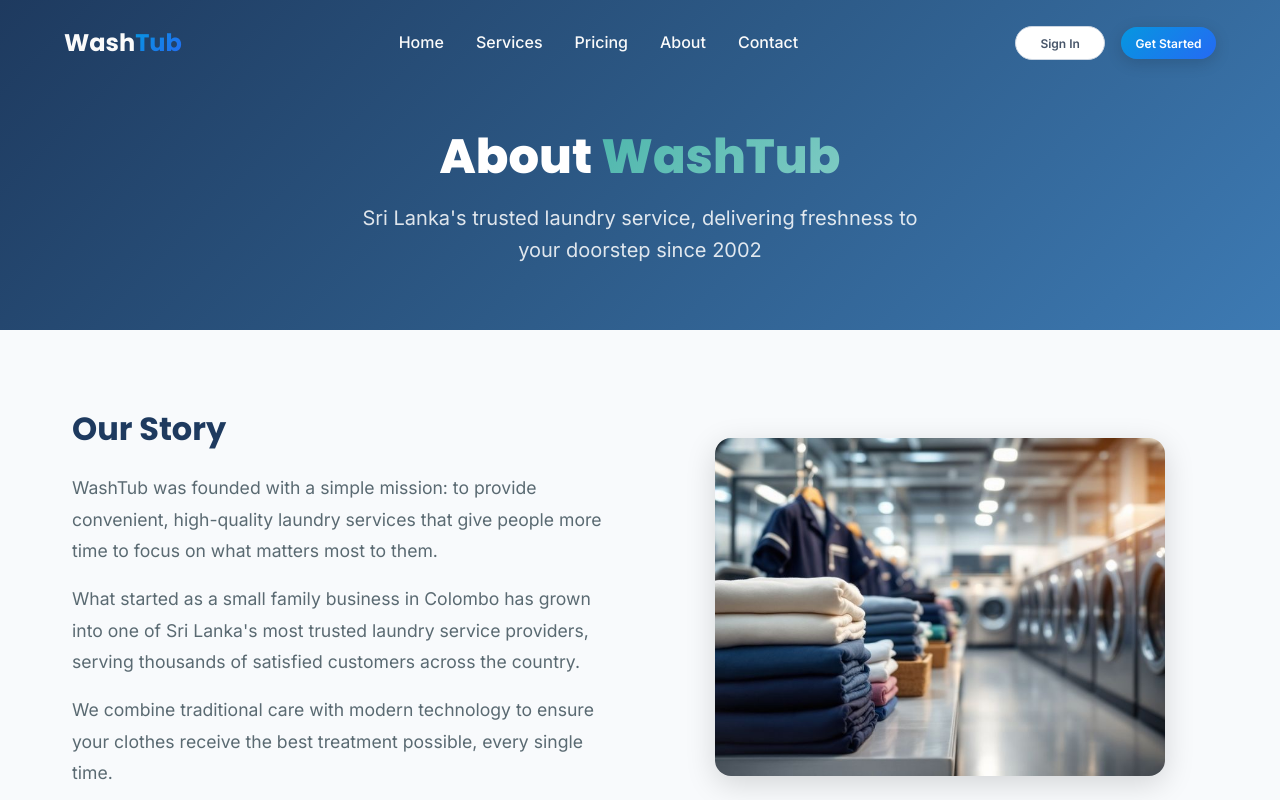
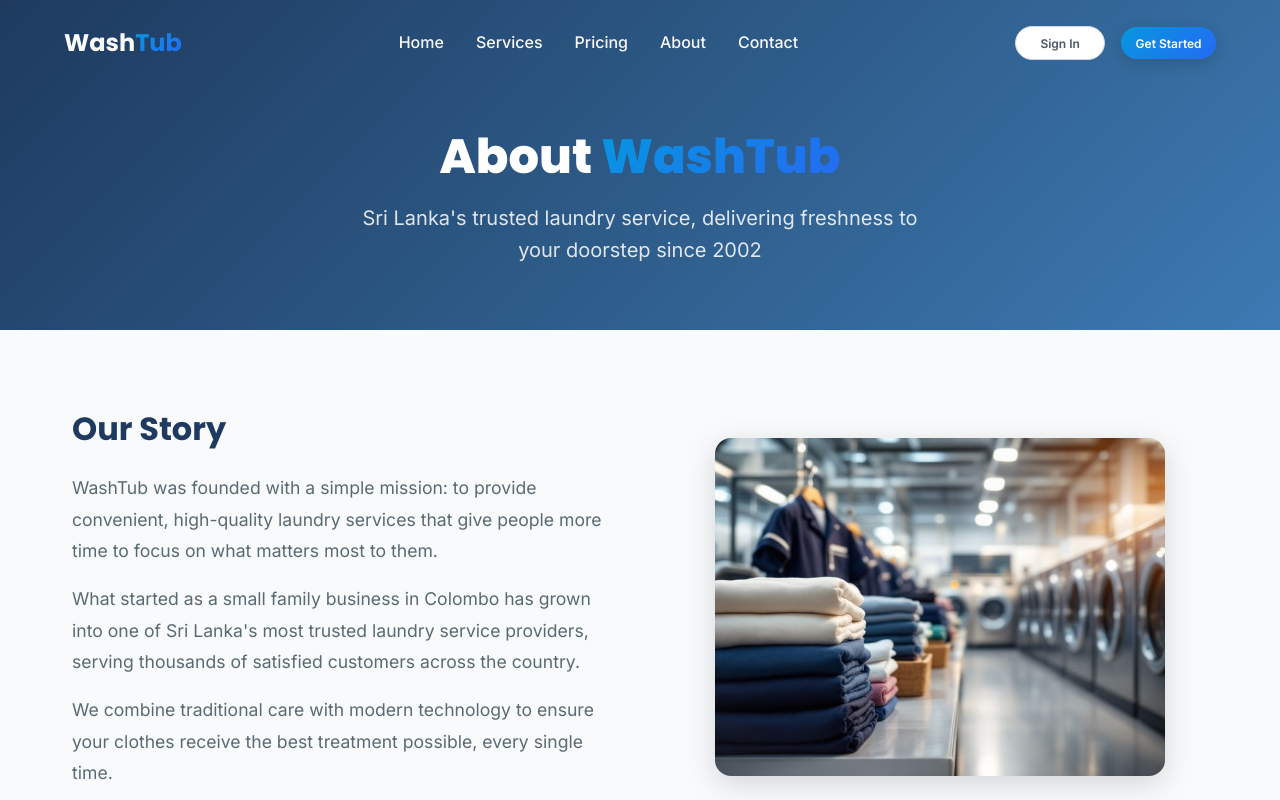
Before and after one commit to KavishaPerera/Wash-TUB, a React app in the folder frontend/: page /about in a window 1280 px wide. Shown: the top 800 px of the page. Built offline with nearby package versions, Linux system fonts and the light colour scheme; the HTML template or start-up script is replaced by a standard one.

Commit message:
change colours

```diff
--- a/frontend/src/pages/About.css
+++ b/frontend/src/pages/About.css
@@ -18,7 +18,7 @@
 }
 
 .about-hero-content .gradient-text {
-    background: linear-gradient(135deg, #4db6ac 0%, #80cbc4 100%);
+    background: var(--gradient-primary);
     -webkit-background-clip: text;
     -webkit-text-fill-color: transparent;
     background-clip: text;
--- a/frontend/src/pages/Contact.css
+++ b/frontend/src/pages/Contact.css
@@ -18,7 +18,7 @@
 }
 
 .contact-hero-content .gradient-text {
-    background: linear-gradient(135deg, #4db6ac 0%, #80cbc4 100%);
+    background: var(--gradient-primary);
     -webkit-background-clip: text;
     -webkit-text-fill-color: transparent;
     background-clip: text;
--- a/frontend/src/pages/Pricing.css
+++ b/frontend/src/pages/Pricing.css
@@ -19,7 +19,7 @@
 }
 
 .pricing-hero-content .gradient-text {
-    background: linear-gradient(135deg, #4db6ac 0%, #80cbc4 100%);
+    background: var(--gradient-primary);
     -webkit-background-clip: text;
     -webkit-text-fill-color: transparent;
     background-clip: text;
```
